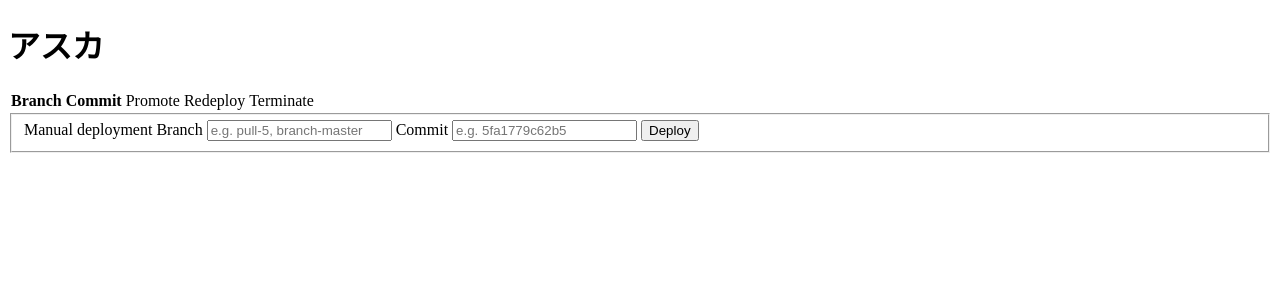
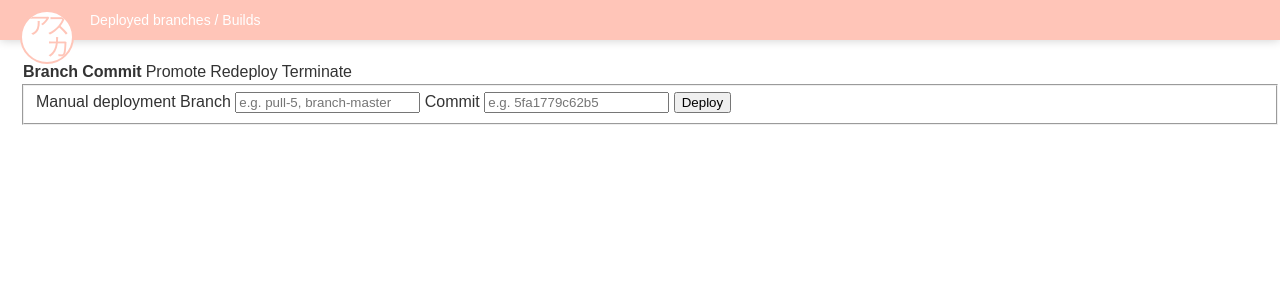
Before and after one commit to crosspop/asuka, a Python web app: template asuka/templates/home.html.jinja in a window 1280 px wide. Shown: the top 300 px of the page. Run offline with Jinja, Linux system fonts and the light colour scheme; the template is opened without the code that fills it, so the values that code supplies are empty; some libraries are stand-ins or nearby versions.

Commit message:
Basic style

```diff
--- a/asuka/templates/base.html.jinja
+++ b/asuka/templates/base.html.jinja
@@ -4,12 +4,106 @@
     {% block head %}
       <meta charset="utf-8">
       <title>{% block title -%} アスカ {%- endblock %}</title>
+      <script>
+      // <![CDATA[
+      WebFontConfig = {
+        google: { families: ['Open+Sans:400,300,600:latin'] }
+      };
+      (function () {
+        var wf = document.createElement('script');
+        wf.src = '//ajax.googleapis.com/ajax/libs/webfont/1/webfont.js';
+        wf.type = 'text/javascript';
+        wf.async = 'true';
+        var s = document.getElementsByTagName('script')[0];
+        s.parentNode.insertBefore(wf, s);
+      })();
+      // ]]>
+      </script>
+      <style>
+{% block css %}
+  {% set key_color = 'rgb(255, 197, 184)' %}
+  body {
+    margin: 0;
+    padding: 0;
+    font-family: sans-serif;
+  }
+  .wf-active body {
+    font-family: 'Open Sans', sans-serif;
+  }
+  header {
+    background-color: {{ key_color }};
+    height: 20px;
+    line-height: 20px;
+    padding: 10px 0 10px 90px;
+    color: white;
+    box-shadow: 0 0 10px rgba(0, 0, 0, 0.2);
+  }
+  header nav {
+    font-size: 14px;
+  }
+  header nav a {
+    color: white;
+    text-decoration: none;
+  }
+  header nav a:after {
+    content: ' /';
+    cursor: default;
+  }
+  header nav a:last-child:after {
+    content: '';
+  }
+  h1 {
+    position: absolute;
+    font-family: 'Hiragino Maru Gothic ProN W4',
+                 'Hiragino Maru Gothic Pro W4';
+    font-weight: normal;
+    font-size: 24px;
+    letter-spacing: -5px;
+    line-height: 22px;
+    background-color: white;
+    color: {{ key_color }};
+    border: 2px solid {{ key_color }};
+    border-radius: 48px;
+    width: 43px;
+    height: 47px;
+    overflow: hidden;
+    text-align: right;
+    padding-right: 7px;
+    padding-top: 3px;
+    margin: 0;
+    left: 20px;
+    top: 10px;
+    cursor: default;
+  }
+  main {
+    display: block;
+    padding: 20px 0 10px 20px;
+    color: #333;
+  }
+  main a {
+    color: black;
+    text-decoration: none;
+    border-bottom: 1px solid {{ key_color }};
+  }
+  main a:hover {
+    border-color: #666;
+  }
+{% endblock %}
+      </style>
     {% endblock %}
   </head>
   <body>
-    {% block body %}
+    <header>
       <h1>アスカ</h1>
-    {% endblock %}
+      <nav>
+        <a href="{{ request.build_url('home') }}">Deployed branches</a>
+        <a href="{{ request.build_url('log_list') }}">Builds</a>
+      </nav>
+    </header>
+    <main>
+      {% block body %}
+      {% endblock %}
+    </main>
   </body>
 </html>
 {# vim: set filetype=htmljinja ts=2 sw=2 sts=2: #}
```
